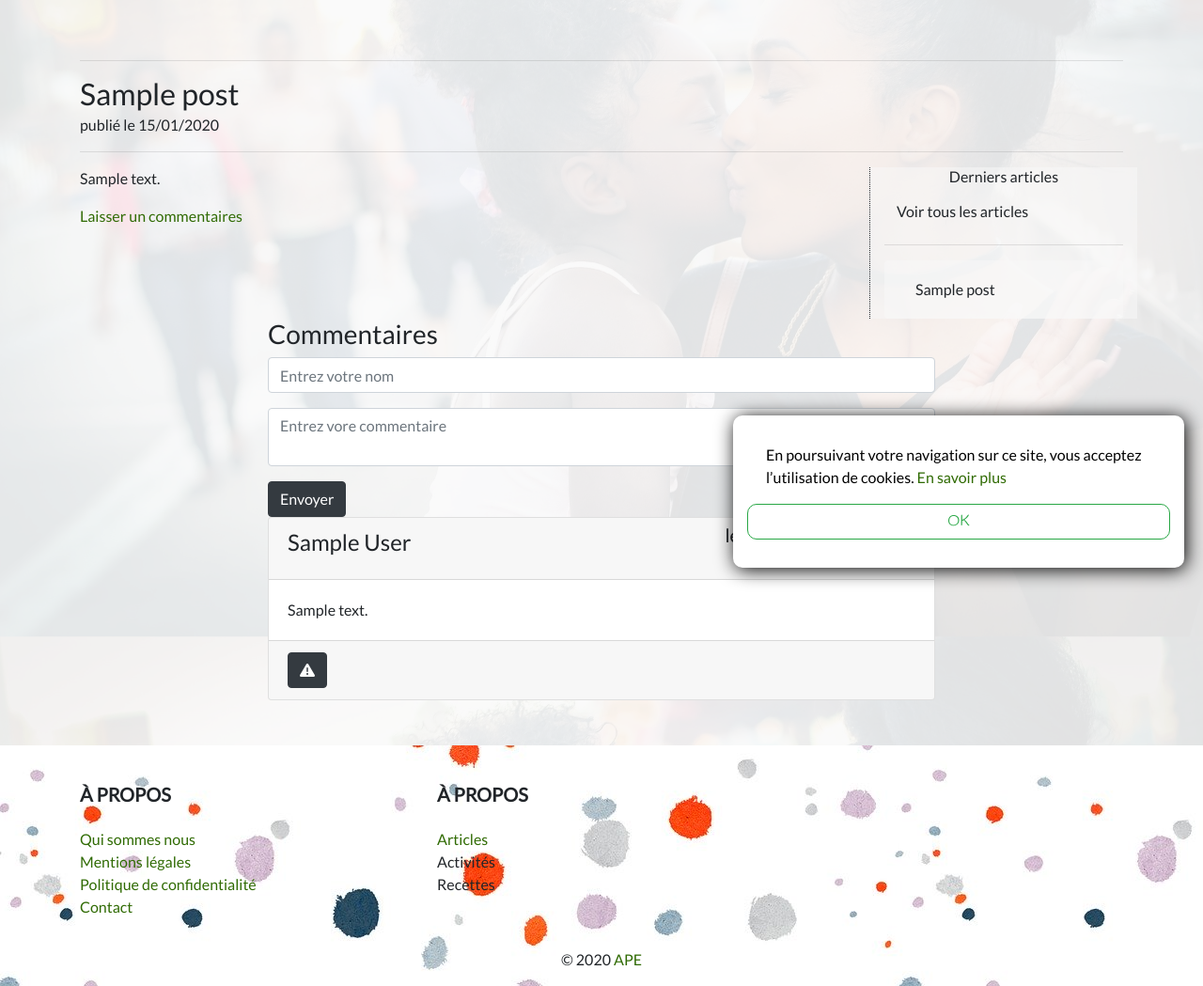
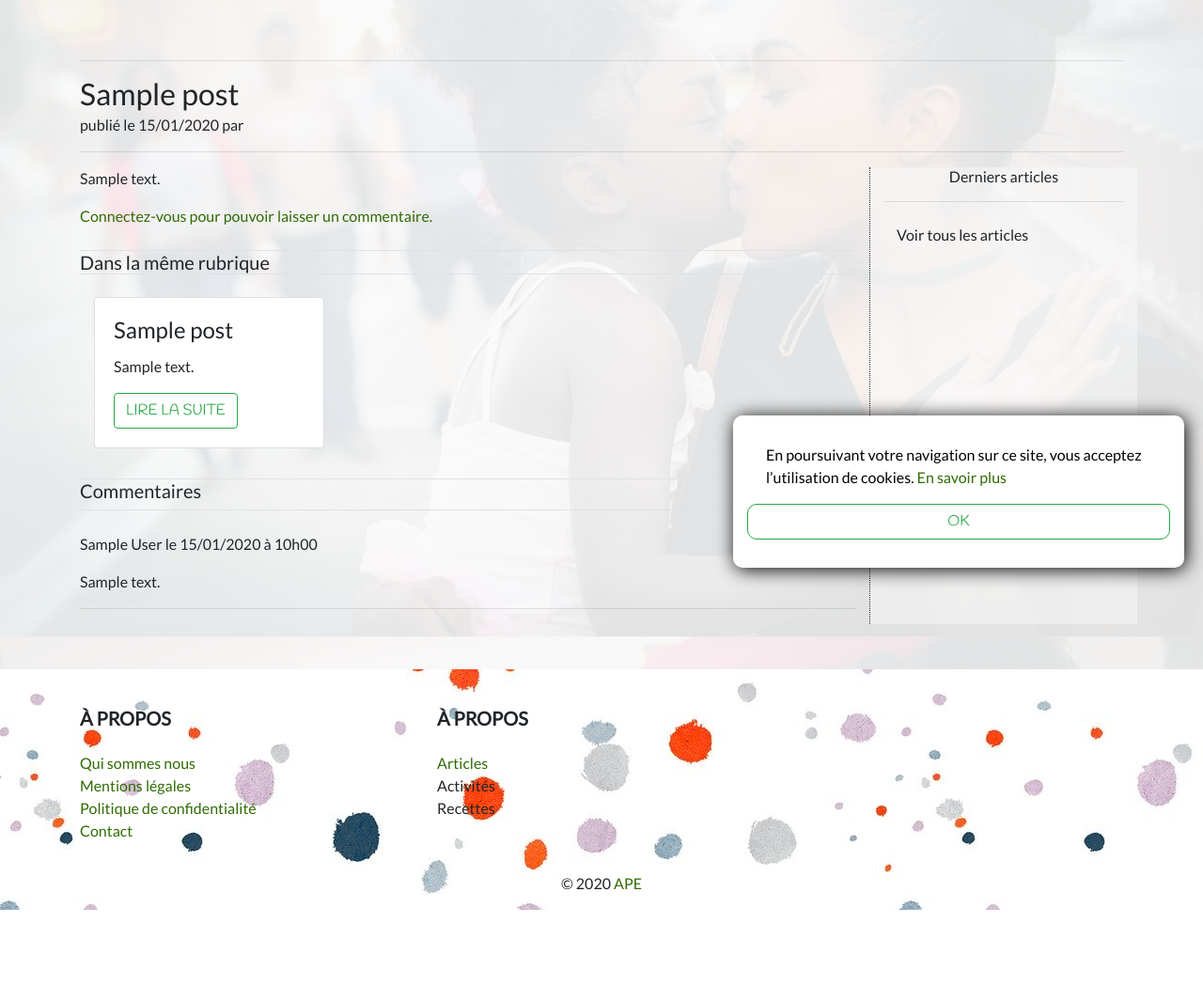
Before and after one commit to KasyaysaK/ape, a PHP site: page /index.php?action=display_post&id=1 in a window 1280 px wide. Shown: the part 176-1225 px from the top of the page at 94% size. After the commit the page ends 1144 px from the top, so only its background shows below. Run offline with PHP 8.4, Linux system fonts and the light colour scheme; tables that the repository leaves empty or names only in its code hold one stand-in row (values such as "Sample post"); some libraries are stand-ins or nearby versions.

Commit message:
user needs to be connected to leave a comment

```diff
--- a/Router.php
+++ b/Router.php
@@ -37,7 +37,7 @@ class Router
 					case 'display_post' :
 						session_start();
 						if (isset($_GET['id']) && $_GET['id'] > 0) {
-							$this->controller->display_post();
+							$this->controller->display_post($_GET['id']);
 						}
 						else {
 							echo 'l\'article n\'existe pas';
--- a/controller/controller.php
+++ b/controller/controller.php
@@ -66,16 +66,25 @@ class Controller
 	public function list_posts()
 	{
 		$posts = $this->posts->get_posts();
-		$comments = $this->comments->get_last_comments();
+		//$last_comments = $this->comments->get_last_comments();
 		require('view/front/posts_list.php');
+	}
+	/**
+	 * shows all article
+	 */
+	public function list_articles()
+	{
+		$articles = $this->posts->get_articles($tag_id);
+		$post 	 = $this->posts->get_post($post_id);
+		$comment = $this->comments->get_comment($post_id);
+		require('view/front/post.php');
 	}
 	/**
 	 * shows one post and its comments
 	 */
-	public function display_post()
+	public function display_post($post_id)
 	{
 		$last_posts = $this->posts->get_last_posts();
-		$post_id = $_GET['id'];
 		$post 	 = $this->posts->get_post($post_id);
 		$comment = $this->comments->get_comment($post_id);
 		require('view/front/post.php');
--- a/model/Comments.php
+++ b/model/Comments.php
@@ -22,7 +22,7 @@ class Comments extends Database
 	}
 	public function get_last_comments()
 	{
-		$last_comments_list = $this->dbh->query('SELECT comments.id, posts.id AS postid, title, post_id, author, comment, DATE_FORMAT(comment_date, \'%d/%m/%Y à %Hh%i\') AS comment_date_fr FROM comments LEFT JOIN posts ON comments.post_id = posts.id ORDER BY comment_date DESC LIMIT 0, 5');
+		$last_comments_list = $this->dbh->query('SELECT comments.id AS commentid, posts.id as postid, title, post_id, author, comment, DATE_FORMAT(comment_date, \'%d/%m/%Y à %Hh%i\') AS comment_date_fr FROM comments LEFT JOIN posts ON comments.post_id = posts.id ORDER BY comment_date dESC LIMIT 0, 5');
 		return $last_comments_list;
 	}
 	/**
--- a/model/Posts.php
+++ b/model/Posts.php
@@ -17,7 +17,7 @@ class Posts extends Database
 	 */
 	public function get_posts()
 	{
-		$posts_list = $this->dbh->query('SELECT posts.id AS postid,tags.id AS tagid, label, title, description, content, DATE_FORMAT(creation_date, \'%d/%m/%Y\') AS creation_date_fr FROM posts LEFT JOIN tags ON posts.tag_id = tags.id ORDER BY creation_date ASC');
+		$posts_list = $this->dbh->query('SELECT posts.id AS postid, tags.id AS tagid, label, title, description, content, DATE_FORMAT(creation_date, \'%d/%m/%Y\') AS creation_date_fr FROM posts LEFT JOIN tags ON posts.tag_id = tags.id ORDER BY creation_date ASC');
 		return $posts_list;
 	}
 	/**
@@ -28,6 +28,17 @@ class Posts extends Database
 	{
 		$posts_list = $this->dbh->query('SELECT id, title, description, DATE_FORMAT(creation_date, \'%d/%m/%Y à %Hh%i\') AS creation_date_fr FROM posts ORDER BY creation_date DESC LIMIT 0, 3');
 		return $posts_list;
+	}
+	/**
+	 * selects one post
+	 * @param $tag_id
+	 * @return $article
+	 */
+	public function get_articles($tag_id)
+	{
+	    $article = $this->dbh->prepare('SELECT id, title, description, tag_id, DATE_FORMAT(creation_date, \'%d/%m/%Y à %Hh%i\') AS creation_date_fr FROM posts WHERE tag_id = 1 ORDER BY creation_date DESC');
+	    $article->execute(array($article_id));
+	    return $article->fetch();
 	}
 	/**
 	 * selects one post
--- a/view/front/post.php
+++ b/view/front/post.php
@@ -2,25 +2,94 @@
 
 <?php ob_start(); ?>
 
-	<div class="container">
+<div class="container">
 	<hr class="mb-3" />
-	<h2 class=""><?= $post['title'] ?></h2>
-	 <p class="card-subtitle">publié le <?= $post['creation_date_fr'] ?></p>
+	<div class="d-flex align-items-center justify-content-between">
+		<div>
+			<h2 class=""><?= $post['title'] ?></h2>
+	 		<p class="card-subtitle">publié le <?= $post['creation_date_fr'] ?> par </p>
+		</div>
+		<?php if (isset($_SESSION) && isset($_SESSION['name']) && $_SESSION['role'] === 'admin' ) : ?>
+		<div>
+			<a href="index.php?action=edit_post&amp;id=<?= $post['postid'] ?>" class="btn"><i class="fas fa-edit"></i></a>
+		</div>
+		<?php endif; ?>
+	</div>
 	<hr class="mb-3" />
 
-		<div class="row">
+	<div class="row">
 		<div class="col-md-9">
 			<div class="post">
 				<p>
 		        	<?= nl2br($post['content']) ?>
 		    	</p>
-				 <a href="#add-comment">Laisser un commentaires</a>
+		    	<?php if (isset($_SESSION) && isset($_SESSION['name'])) : ?>
+					<a href="#add-comment">Laisser un commentaire</a>
+				<?php else : ?>
+					<a href="#login-form" data-toggle="modal" data-target="#login-form">Connectez-vous pour pouvoir laisser un commentaire.</a>
+				<?php endif; ?>
+			</div>
+			<div >
+				<h5 class="d-flex align-items-center border-top border-bottom my-4">Dans la même rubrique</h5>
+				<div class="d-flex">
+					<?php foreach ($last_posts as $post): ?>
+					<div class="col-md-4">
+			          	<div class="card mb-2">
+				            <div class="card-body">
+				              	<h4 class="card-title"><?= $post['title']; ?></h4>
+				              	<p class="card-text"><?= $post['description'] ?></p>
+				              	<a href="index.php?action=display_post&amp;id=<?= $post['id'] ?>"><h4 class="title btn btn-outline-success my-2 my-sm-0">Lire la suite</h4></a>
+				            </div>
+			          	</div>
+			        </div>
+			      	<?php endforeach; ?>
+				</div>
+			</div>
+			<div class="comments">
+				<div class="d-flex align-items-center border-top border-bottom my-4">
+					<h5>Commentaires</h5>
+				</div>
+				<div class="">
+					<?php foreach ($comment as $comment): ?>
+					<div class="d-flex justify-content-between">
+						<p class=""><?= htmlspecialchars($comment['author']) ?> le <?= $comment['comment_date_fr'] ?></p>
+						<span class="dropdown">
+					        <a class="dropdown-toggle" href="#" id="comment-setting" role="button" data-toggle="dropdown" aria-haspopup="true" aria-expanded="false">
+					        </a>
+					        <div class="dropdown-menu" aria-labelledby="comment-setting">
+					         	<a class="btn dropdown-item" href="index.php?action=flagComment&amp;postId=<?= $post['id'] ?>&amp;commentId=<?= $comment['id'] ?>">
+									<i class="fas fa-exclamation-triangle warning"></i>
+								</a>
+							</div>
+					    </span>
+					</div>
+		  	  		<p class="card-text"><?= htmlspecialchars($comment['comment']) ?></p>
+				   	<?php endforeach; ?>
+				</div>
+				<hr class="mb-3" />
+				<div>
+					<?php if (isset($_SESSION) && isset($_SESSION['name'])) : ?>
+					<hr class="mb-3" />
+					<form class="my-4" id="add-comment" action="index.php?action=addComment&amp;id=<?= $post['id'] ?>" method="post">
+		       			 <div class="form-group">
+		       			 	<label>Pseudo</label>
+					        <input id="author" class="form-control form" aria-describedby="auteur" name="author" placeholder="Entrez votre nom" />
+					    </div>
+					    <div class="form-group">
+					    	<label>Commentaire</label>
+					        <textarea id="comment" class="form-control form" aria-describedby="commentaire" name="comment" placeholder="Entrez vore commentaire"></textarea>
+					    </div>
+					    <div>
+					         <button type="submit" class="btn btn-dark">Envoyer</button>
+					    </div>
+		    		</form>
+		    		<?php endif; ?>
+				</div>
 			</div>
 		</div>
 
 		<div class="col-md-3 sidebar">
 			<h6 class="text-center">Derniers articles</h6>
-			<a href="" class="btn text-center">Voir tous les articles</a>
 			<hr class="mb-3" />
 			<?php foreach ($last_posts as $post): ?>
 			<ul class="list-group">
@@ -29,42 +98,8 @@
 				</li>
 			</ul>
 			<?php endforeach; ?>
+			<a href="index.php?action=list_posts" class="btn text-center">Voir tous les articles</a>
 		</div>
-	</div>
-
-	<div class="col-md-8 offset-md-2">
-		<div class="comments">
-				<h3>Commentaires</h3>
-				<form id="add-comment" action="index.php?action=addComment&amp;id=<?= $post['id'] ?>" method="post">
-	       			 <div class="form-group">
-				        <input id="author" class="form-control form" aria-describedby="auteur" name="author" placeholder="Entrez votre nom" />
-				    </div>
-				    <div class="form-group">
-				        <textarea id="comment" class="form-control form" aria-describedby="commentaire" name="comment" placeholder="Entrez vore commentaire"></textarea>
-				    </div>
-				    <div>
-				         <button type="submit" class="btn btn-dark">Envoyer</button>
-				    </div>
-	    		</form>
-
-				<div class="card content">
-					<?php foreach ($comment as $comment): ?>
-					<div class="card-header d-flex justify-content-between">
-						<h4 class="card-title"><?= htmlspecialchars($comment['author']) ?></h4>
-						<h5 class="card-subtitle">le <?= $comment['comment_date_fr'] ?></h5>
-					</div>
-					<div class="card-body">
-		  	  			<p class="card-text"><?= htmlspecialchars($comment['comment']) ?></p>
-					</div>
-				   	<div class="card-footer">
-				   		<!-- Button trigger modal -->
-						<a href="index.php?action=flagComment&amp;postId=<?= $post['id'] ?>&amp;commentId=<?= $comment['id'] ?>" class="btn btn-dark flag ">
-						  <i class="fas fa-exclamation-triangle warning"></i>
-						</a>
-				   	</div>
-				   	<?php endforeach; ?>
-				</div>
-			</div>
 	</div>
 </div>
 
```
Also changed, not shown: view/front/posts_list.php (+4 -4 lines).
